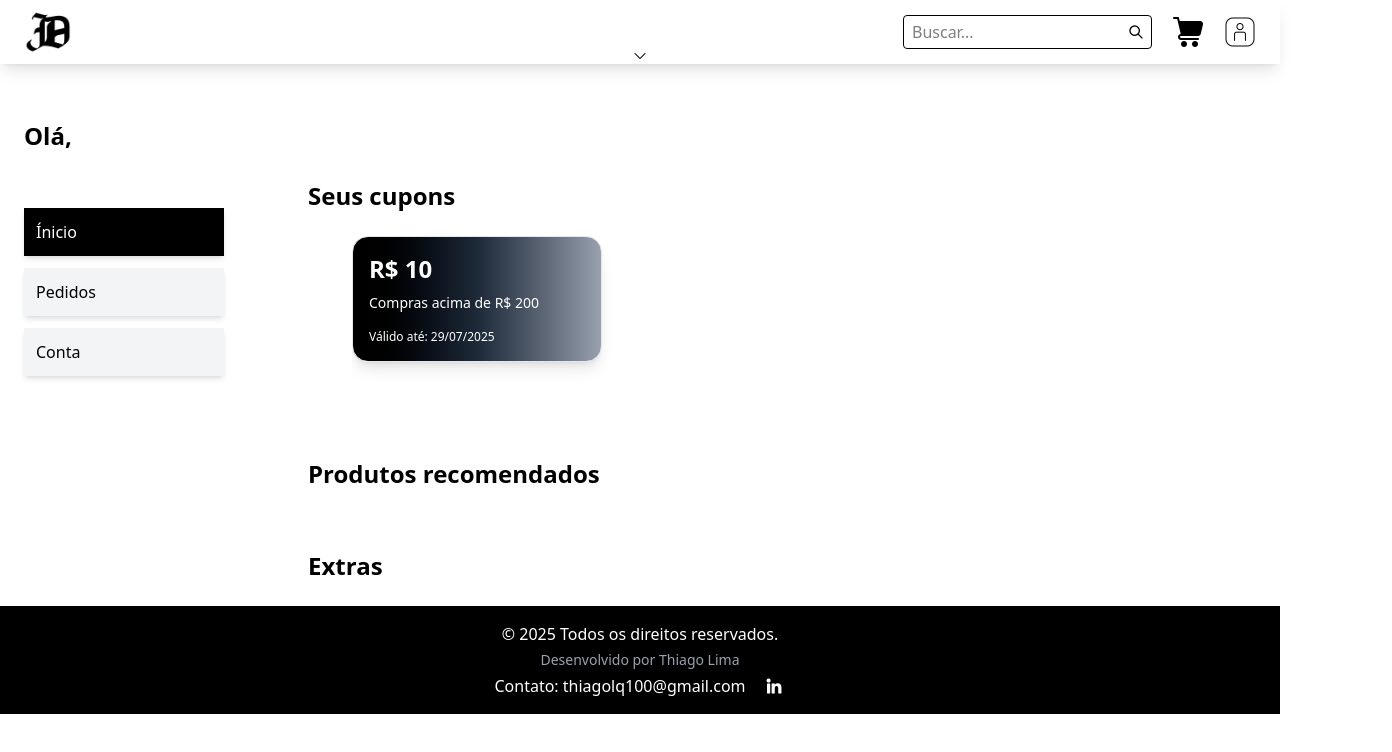
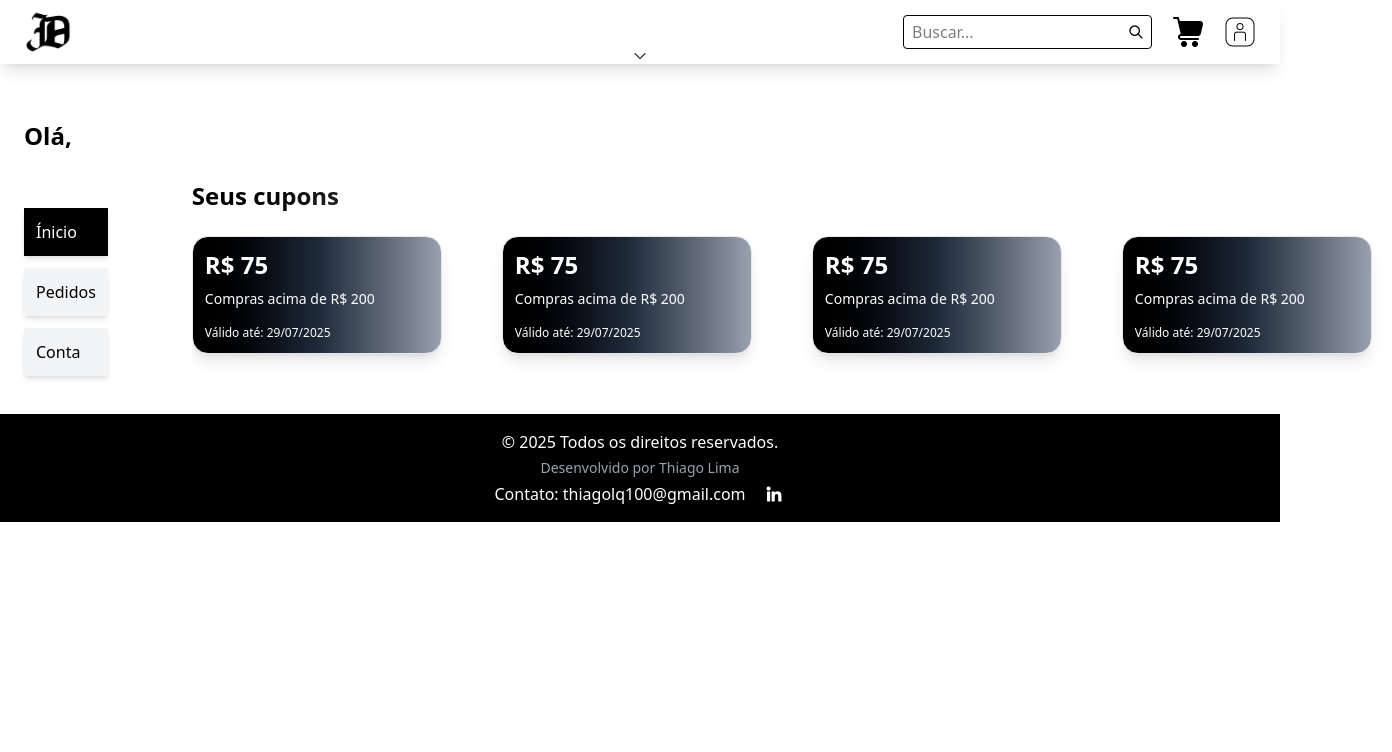
Before and after one commit to thiago-lq/Marketplace_roupas_acessorios, a React (Vite) app: page /PerfilUsuario in a window 1280 px wide. Shown: the top 752 px of the page, 1392 px wide, since content can reach past the window. Built offline with nearby package versions, Linux system fonts and the light colour scheme; no server answers; the database is empty; sample sign-in values are in the browser's storage.

Commit message:
mudanças nos cards e modais do perfil adm

```diff
--- a/src/components/modais/ModalAdicionarProduto.jsx
+++ b/src/components/modais/ModalAdicionarProduto.jsx
@@ -156,6 +156,10 @@ export default function ModalAdicionarProduto({
             required
           />
 
+          <p className="text-sm text-gray-500">
+            {descricao.trim().split(/\s+/).length} / 400 palavras
+          </p>
+
           <div>
             <h3 className="font-semibold mb-2">Cores disponíveis</h3>
             <div className="flex flex-wrap gap-3">
--- a/src/components/modais/ModalEditarProduto.jsx
+++ b/src/components/modais/ModalEditarProduto.jsx
@@ -149,6 +149,11 @@ export default function ModalEditarProduto({
             }}
             required
           />
+
+          <p className="text-sm text-gray-500">
+            {produtoEditando.descricao.trim().split(/\s+/).length} / 400 palavras
+          </p>
+
           <div className="flex flex-row gap-3">
             {quantidadeCampos < maxCampos && (
             <button type="button" onClick={adicionarCampo} className="flex justify-center rounded-2xl w-10 h-7 text-black hover:bg-black hover:text-white transition"
--- a/src/components/navbars/NavBar.jsx
+++ b/src/components/navbars/NavBar.jsx
@@ -31,7 +31,7 @@ export default function Navbar({ onCarrinhoClick, onLoginClick }) {
           if (timeoutRef.current) clearTimeout(timeoutRef.current);
           timeoutRef.current = setTimeout(() => {
             setShowNavbar(true);
-          }, 300); // Ajuste esse valor como quiser (ms)
+          }, 800); // Ajuste esse valor como quiser (ms)
         }
       }
 
--- a/src/components/navbars/NavBarExtra.jsx
+++ b/src/components/navbars/NavBarExtra.jsx
@@ -4,8 +4,8 @@ export default function NavBarExtra({ extraAberto, closeNavbarExtra }) {
   return (
     <div
       className={`absolute top-full left-0 w-full bg-white shadow-lg z-40
-        origin-top transform overflow-hidden transition-transform duration-300 ease-in-out
-        ${extraAberto ? "scale-y-100 opacity-100" : "scale-y-0 opacity-0"}`}
+        origin-top overflow-hidden transition-all duration-800 ease-in-out
+        ${extraAberto ? "max-h-96 opacity-100" : "max-h-0 opacity-0"}`}
     >
       <div className="py-3 px-5 flex sm:flex-row md:flex-col md:justify-between md:items-center gap-6">
         {/* Feminino */}
--- a/src/components/produtos/ProductScroll.jsx
+++ b/src/components/produtos/ProductScroll.jsx
@@ -1,6 +1,6 @@
 import { Link } from "react-router-dom";
 
-export default function ProductScroll({ products, onAddToCart }) {
+export default function ProductScroll({ products }) {
   return (
     <div className="relative">
       <div className="overflow-x-auto snap-x snap-mandatory py-6 mx-auto w-full sm:w-[530px] md:w-[800px] lg:w-[1280px] max-w-full">
@@ -25,7 +25,7 @@ export default function ProductScroll({ products, onAddToCart }) {
 
                 <div
                   className="p-3 flex flex-col
-                              h-[140px] sm:h-[150px] md:h-[180px]
+                              h-[80px] sm:h-[90px] md:h-[120px]
                               justify-between items-center text-center"
                 >
                   <h2
@@ -42,17 +42,6 @@ export default function ProductScroll({ products, onAddToCart }) {
                     R$ {Number(product.preco).toFixed(2)}
                   </p>
                   <div className="relative inline-block group">
-                    <button
-                      onClick={() => onAddToCart(product)}
-                      className="bg-black text-white
-                             px-2 sm:px-3 py-1 sm:py-2
-                             text-sm sm:text-base md:text-lg
-                             relative z-10 transition-transform duration-300
-                             group-hover:translate-x-[-2px] group-hover:translate-y-[-3px]
-                             group-hover:text-gray-300 leading-tight"
-                    >
-                      Adicionar ao carrinho
-                    </button>
                     <div
                       className="absolute bottom-0 right-0 w-full h-full bg-gray-600 z-0
                                transition-transform duration-300 translate-x-0 translate-y-0
--- a/src/components/produtos/ProdutoEspecifico.jsx
+++ b/src/components/produtos/ProdutoEspecifico.jsx
@@ -31,6 +31,22 @@ export default function ProdutoEspecifico({ produtoID }) {
                       className="object-cover object-center w-full h-full hover:opacity-60"
                     />
                   </button>
+                  <div className="relative inline-block group">
+                        <button
+                          onClick={() => onAddToCart(product)}
+                          className="bg-black text-white px-2 sm:px-3 py-1 sm:py-2 text-sm sm:text-base md:text-lg relative z-10
+                                   transition-transform duration-300
+                                   group-hover:translate-x-[-2px] group-hover:translate-y-[-3px]
+                                   group-hover:text-gray-300 leading-tight"
+                        >
+                          Adicionar ao carrinho
+                        </button>
+                        <div
+                          className="absolute bottom-0 right-0 w-full h-full bg-gray-600 z-0 transition-transform duration-300
+                                   group-hover:translate-x-[-2px] group-hover:translate-y-[-3px]"
+                          style={{ transform: "translate(6px, 6px)" }}
+                        />
+                  </div>
                 </div>
               </div>
             ))}
--- a/src/components/usuario/Cupons.jsx
+++ b/src/components/usuario/Cupons.jsx
@@ -1,16 +1,21 @@
 export default function Cupons() {
     return (
-        <div className="bg-gradient-to-r from-black via-gray-800 to-gray-400 snap-start flex-shrink-0 w-[250px] rounded-2xl shadow-lg p-4
+        <div className="bg-gradient-to-r from-black via-gray-800 to-gray-400 snap-start flex-shrink-0 w-[250px] rounded-2xl shadow-lg p-3
                         border border-gray-200 transition-all duration-300 relative hover:border-black">
+
+        <div>
         {/* Valor grande */}
-        <h2 className="text-2xl font-bold text-white">R$ 10</h2>
+        <h2 className="text-2xl font-bold text-white">R$ 75</h2>
 
         {/* Descrição do cupom */}
         <p className="text-sm mt-2 text-white">Compras acima de R$ 200</p>
 
         {/* Validade */}
         <p className="text-xs text-white mt-4">Válido até: 29/07/2025</p>
+        </div>
 
         </div>
+
+
     );
 }
--- a/src/components/usuario/Feed.jsx
+++ b/src/components/usuario/Feed.jsx
@@ -3,21 +3,23 @@ import Cupons from "./Cupons";
 export default function Feed() {
 
     return (
-        <div className="flex flex-col justify-between gap-15">
+        <div className="flex flex-col justify-between">
             <div className="flex flex-col py-3">
-                <h1 className="text-2xl font-semibold text-black">Seus cupons</h1>
-                <div className="overflow-x-auto snap-x snap-mandatory py-6 mx-auto w-[800px] max-w-full">
+                <h1 className="text-2xl font-semibold bg-gradient-to-r from-black via-white to-gray-500
+               bg-clip-text text-transparent">Seus cupons</h1>
+                <div className="overflow-x-auto snap-x snap-mandatory py-6 mx-auto w-[1200px] max-w-full">
                     <div className="flex gap-15 w-max">
+                        <Cupons/>
+                        <Cupons/>
+                        <Cupons/>
+                        <Cupons/>
+                        <Cupons/>
+                        <Cupons/>
+                        <Cupons/>
                         <Cupons/>
                     </div>
                 </div>
             </div>
-            <div className="flex flex-wrap">
-            <h1 className="text-2xl text-black font-semibold">Produtos recomendados</h1>
-            </div>
-            <div className="flex flex-col">
-            <h1 className="text-black text-2xl font-semibold">Extras</h1>
-            </div>
         </div>
     );
 }
--- a/src/pages/Busca.jsx
+++ b/src/pages/Busca.jsx
@@ -240,7 +240,7 @@ export default function Busca() {
                     className="absolute inset-0 w-full h-full object-cover object-center rounded-xl"
                   />
                 </div>
-                <div className="p-3 flex flex-col h-[120px] sm:h-[130px] md:h-[150px] justify-between items-center text-center">
+                <div className="p-3 flex flex-col h-[80px] sm:h-[90px] md:h-[110px] justify-between items-center text-center">
                   <h2 className="font-semibold text-gray-800 text-sm sm:text-lg md:text-xl leading-tight">
                     {product.nome}
                   </h2>
```
Also changed, not shown: src/components/produtos/LancamentosScroll.jsx (+1 -17 lines).
